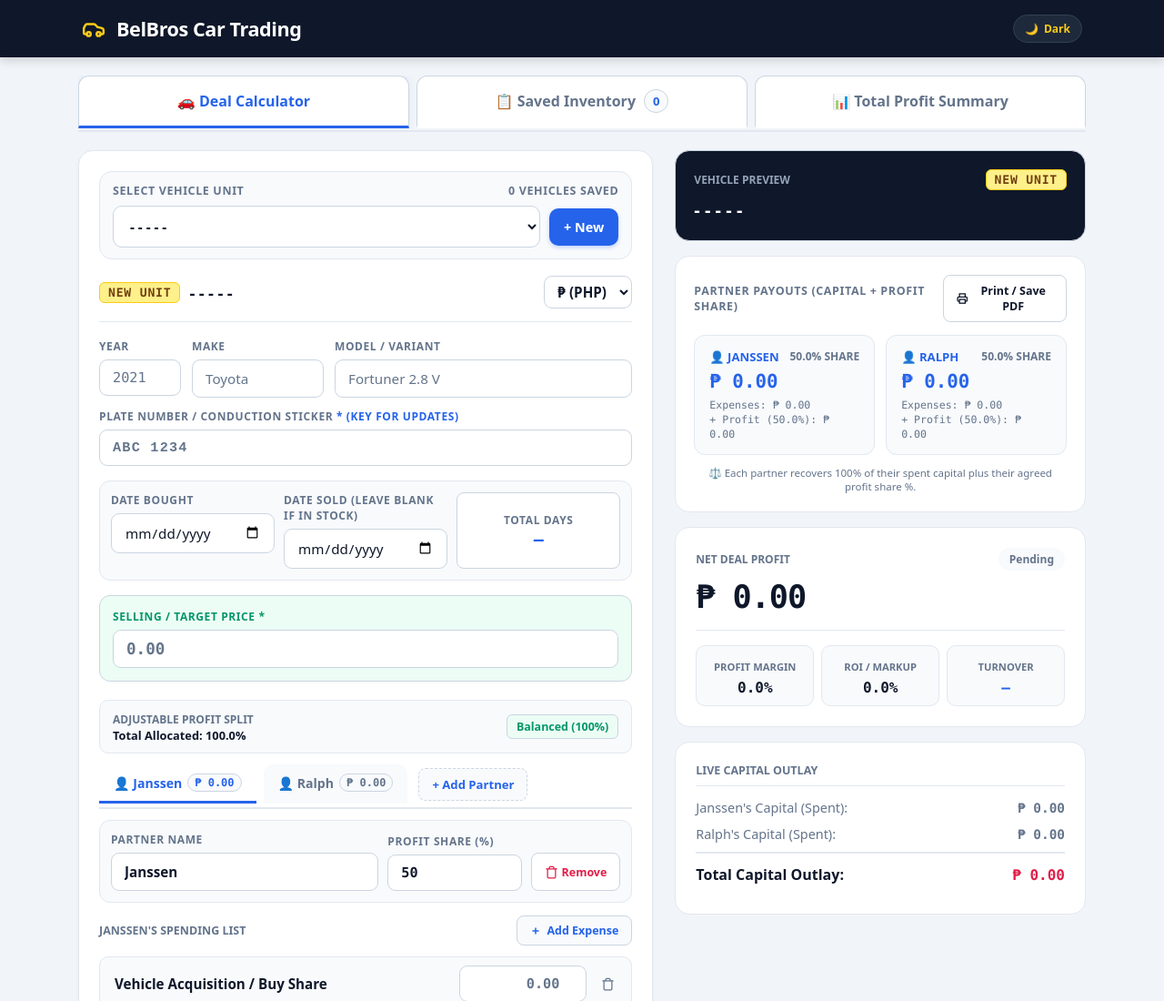
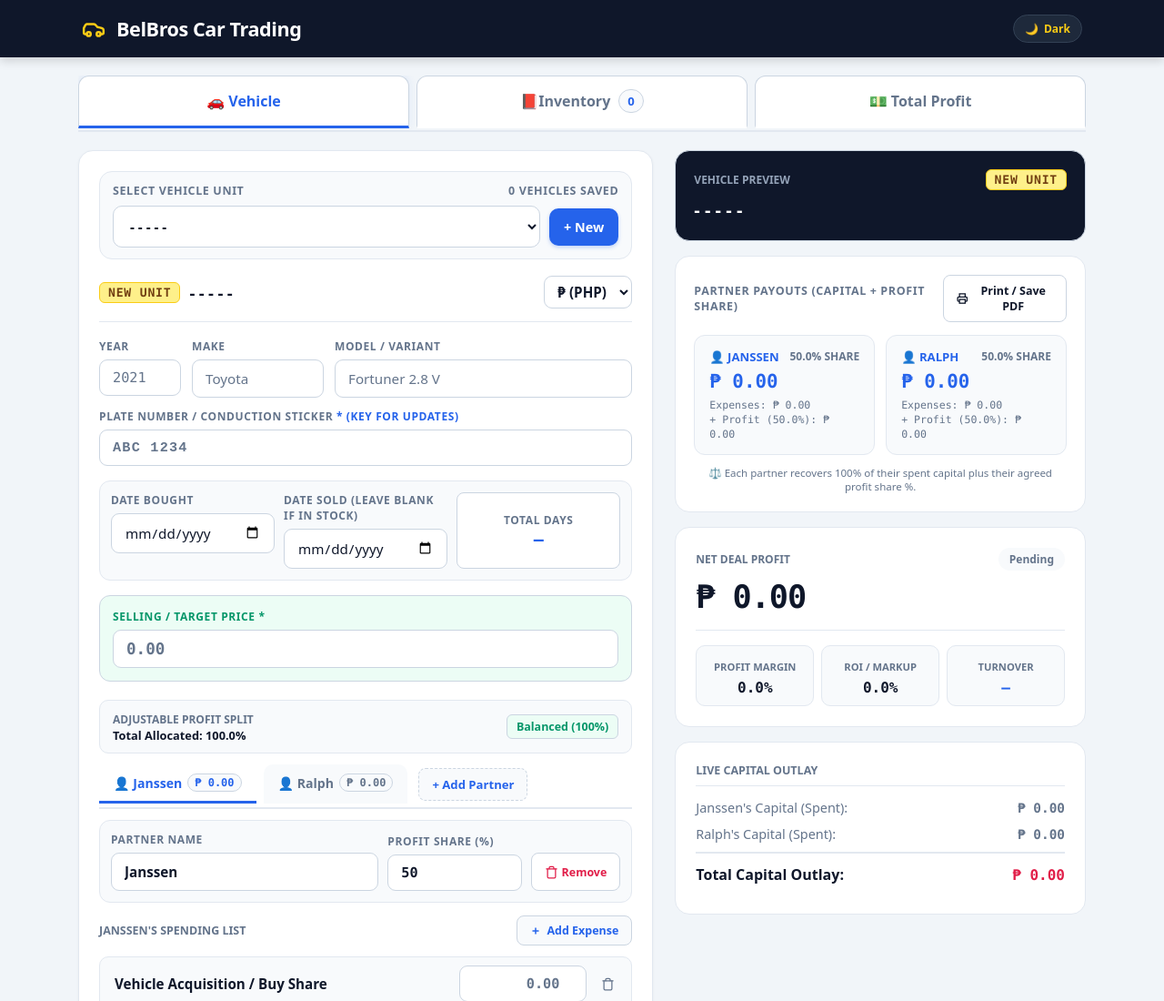
Before and after one commit to janssenbel/my-bns-app, a plain HTML site: page index.html in a window 1280 px wide. Shown: the top 1100 px of the page at 91% size. Drawn offline with Linux system fonts and the light colour scheme.

Commit message:
Update index.html

```diff
--- a/index.html
+++ b/index.html
@@ -5,7 +5,7 @@
   <meta name="viewport" content="width=device-width, initial-scale=1.0, maximum-scale=1.0, user-scalable=no" />
   <meta name="apple-mobile-web-app-capable" content="yes" />
   <meta name="apple-mobile-web-app-status-bar-style" content="black-translucent" />
-  <title>BelBros Car Trading</title>
+  <title>BelBros Car Trading </title>
   <style>
     :root {
       --bg: #f1f5f9;
@@ -983,14 +983,14 @@
     <!-- TOP-LEVEL MAIN VIEW SWITCHER TABS WITH ADJUSTED FONT SIZES -->
     <div class="main-nav-bar">
       <button type="button" class="main-nav-btn active" id="mainNavCalc" onclick="switchMainView('calculator')">
-        <span>🚗 Deal Calculator</span>
+        <span>🚗 Vehicle</span>
       </button>
       <button type="button" class="main-nav-btn" id="mainNavInv" onclick="switchMainView('inventory')">
-        <span>📋 Saved Inventory</span>
+        <span>📕Inventory</span>
         <span class="main-nav-badge" id="inventoryCountBadge">0</span>
       </button>
       <button type="button" class="main-nav-btn" id="mainNavSummary" onclick="switchMainView('summary')">
-        <span>📊 Total Profit Summary</span>
+        <span>💵 Total Profit</span>
       </button>
     </div>
 
```
